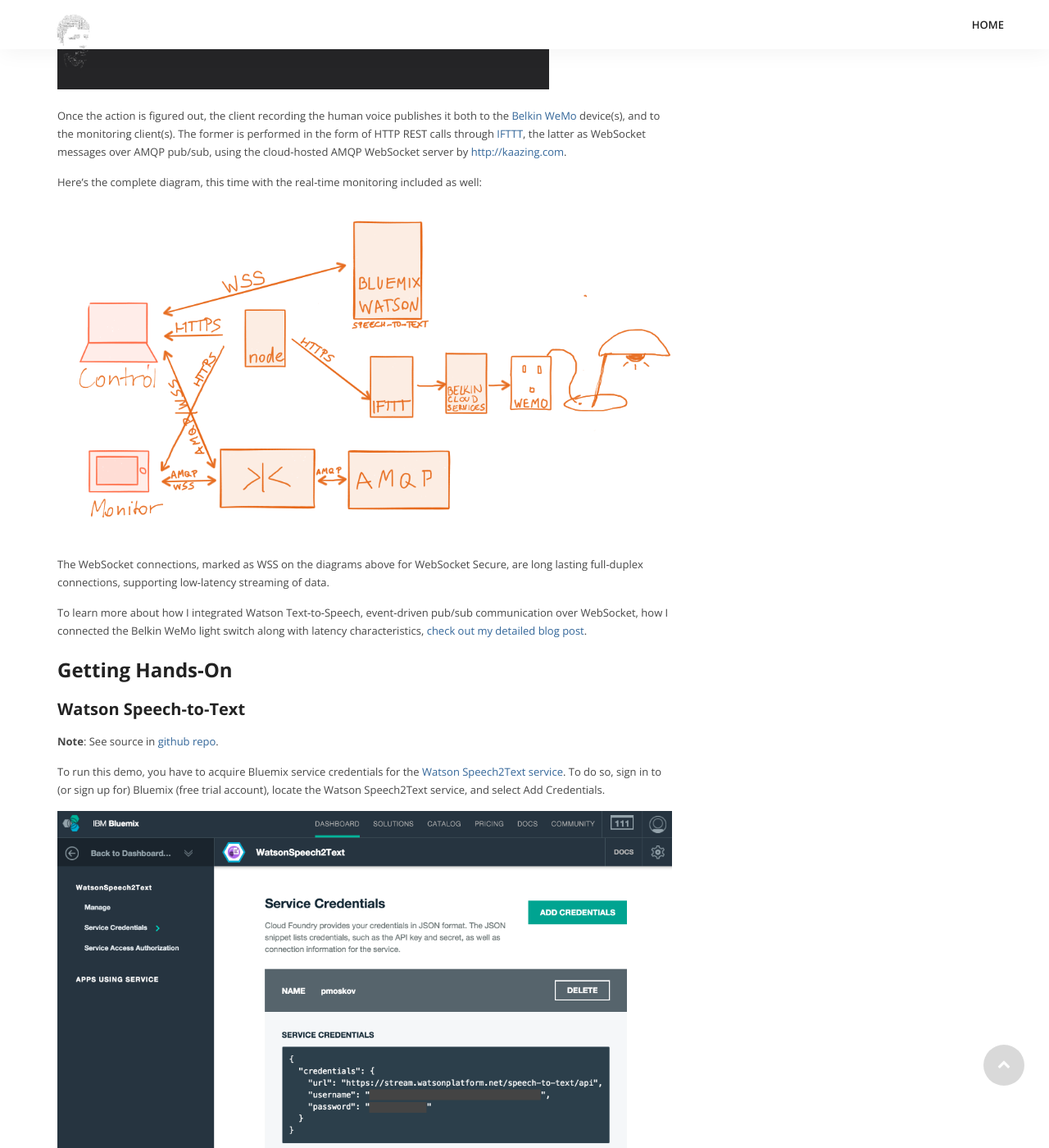
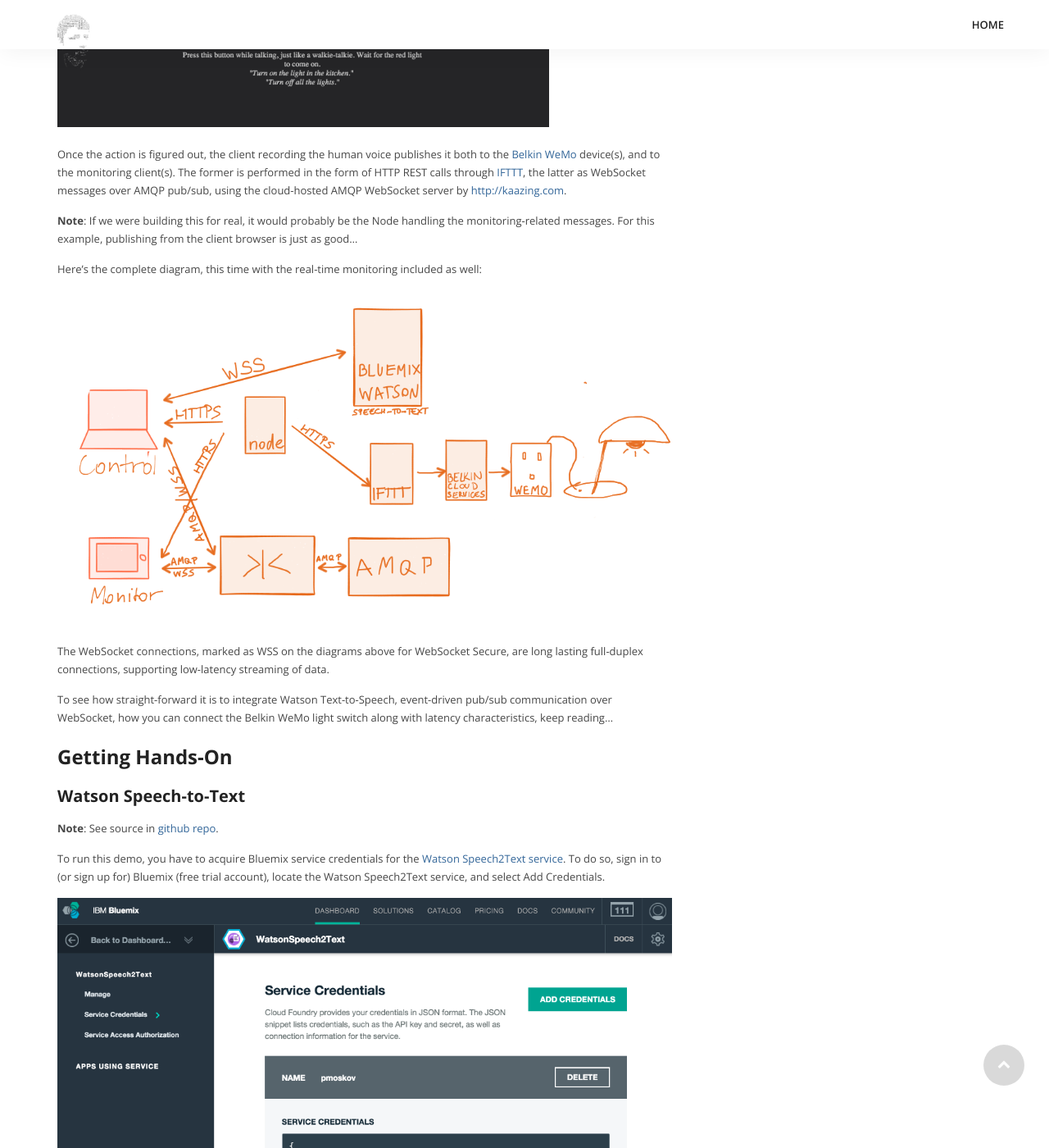
Before and after one commit to pmoskovi/pmoskovi.github.io, a Jekyll site: the page built from posts/cognitive-realtime-iot/index.md, in a window 1280 px wide and 1400 px high, scrolled down 2181 px. Shown: the whole window at 82% size. Built offline with Jekyll 4.4.1, drawn with Linux system fonts in a browser that asks for light colours; nearby versions of some CDN libraries; some web fonts are replaced; library files that are not in the unit come from our copies; comment, search, counter and statistics services are not loaded; some of the changed text lies outside the part shown.

Commit message:
Truncated article, linked website

```diff
--- a/posts/cognitive-realtime-iot/index.md
+++ b/posts/cognitive-realtime-iot/index.md
@@ -10,7 +10,7 @@
 categories: [websocket, iot, cognitive, ai]
 ---
 
-<h1>Cognitive Real-Time IoT</h1>
+<h1>How to Build Cognitive Real-Time IoT Solutions Like LEGOs</h1>
 <h2>Voice Controlled Lights Over the Web</h2>
 <h3>Introduction</h3>
 
@@ -39,6 +39,8 @@
 
 Once the action is figured out, the client recording the human voice publishes it both to the <a href="http://wemo.com">Belkin WeMo</a> device(s), and to the monitoring client(s). The former is performed in the form of HTTP REST calls through <a href="http://iftt.com">IFTTT</a>, the latter as WebSocket messages over AMQP pub/sub, using the cloud-hosted AMQP WebSocket server by <a href="Kaazing">http://kaazing.com</a>.
 
+**Note**: If we were building this for real, it would probably be the Node handling the monitoring-related messages. For this example, publishing from the client browser is just as good...
+
 Here's the complete diagram, this time with the real-time monitoring included as well:
 
 <img width="800" src="img/HomeIoTDiagram2.png">
@@ -46,7 +48,7 @@
 
 The WebSocket connections, marked as WSS on the diagrams above for WebSocket Secure, are long lasting full-duplex connections, supporting low-latency streaming of data.
 
-To learn more about how I integrated Watson Text-to-Speech, event-driven pub/sub communication over WebSocket, how I connected the Belkin WeMo light switch along with latency characteristics, <a href="http://petermoskovits.com/posts/cognitive-realtime-iot">check out my detailed blog post</a>.
+To see how straight-forward it is to integrate Watson Text-to-Speech, event-driven pub/sub communication over WebSocket, how you can connect the Belkin WeMo light switch along with latency characteristics, keep reading...
 
 <h2>Getting Hands-On</h2>
 <h3>Watson Speech-to-Text</h3>
```
